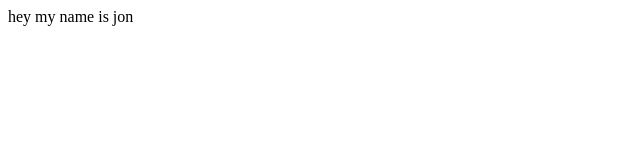
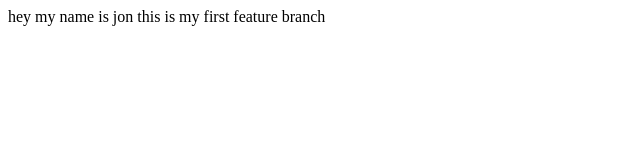
Before and after one commit to jgrune/merge-test, a plain HTML site: page index.html in a window 1280 px wide. Shown: the whole page, without its empty margins (0-640 px from the left). Drawn offline with Linux system fonts and the light colour scheme.

Commit message:
first feature

```diff
--- a/index.html
+++ b/index.html
@@ -8,6 +8,8 @@
 
     hey my name is jon
 
+    this is my first feature branch
+
 
   </body>
 </html>
```
